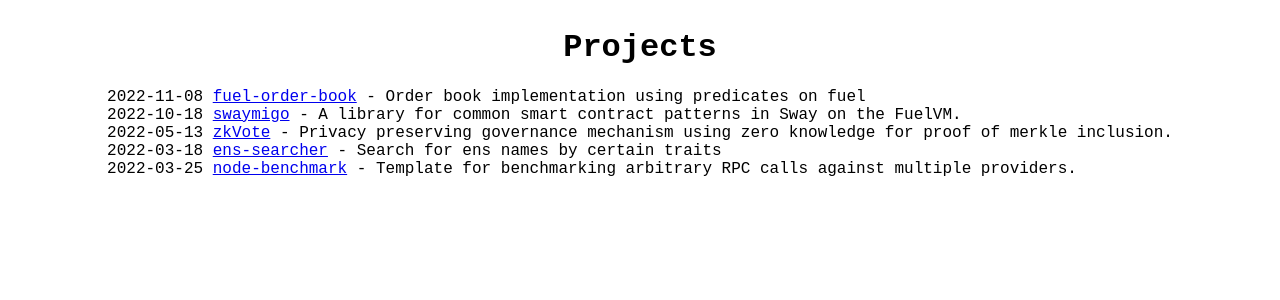
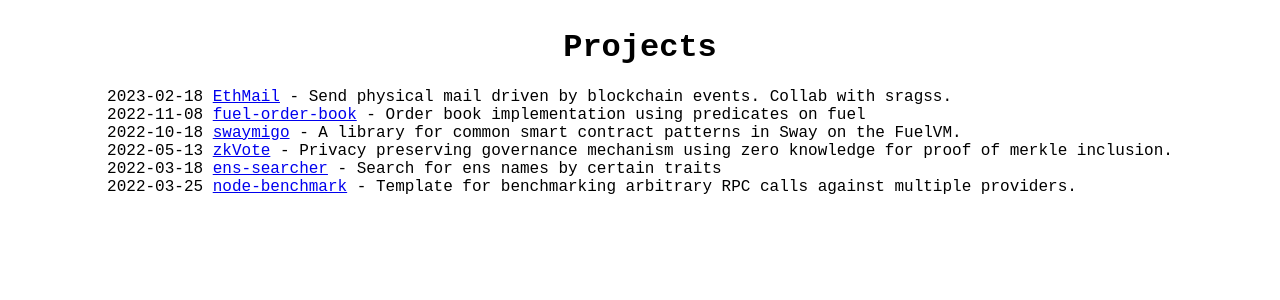
Before and after one commit to rsproule/personal-site, a React (Create React App) app: page /projects in a window 1280 px wide. Shown: the top 300 px of the page. Built offline with nearby package versions, Linux system fonts and the light colour scheme.

Commit message:
add ethmail to projects

```diff
--- a/src/App.tsx
+++ b/src/App.tsx
@@ -3,31 +3,18 @@
 import { Projects } from "./pages/Projects";
 import { Writing } from "./pages/Writing";
 import { Layout } from "./pages/Layout";
+import EthMail from "./pages/Projects/ethMail";
 
 function App() {
   return (
     <div style={{fontFamily: "monospace", fontSize: "1rem"}}>
     <BrowserRouter>
-      {/* <div>
-           <nav>
-             <ul>
-               <li>
-                 <Link to="/">Home</Link>
-               </li>
-               <li>
-                 <Link to="/about">About</Link>
-               </li>
-               <li>
-                 <Link to="/users">Users</Link>
-               </li>
-             </ul>
-           </nav>
-           </div> */}
       <Routes>
         <Route path="/" element={<Layout/>}>
           <Route index element={<Homepage />} />
           <Route path="writing" element={<Writing />} />
           <Route path="projects" element={<Projects />} />
+          <Route path="projects/ethmail" element={<EthMail/>} />
           <Route path="*" element={<>404 this don't exist, mang</>} />
         </Route>
       </Routes>
--- /dev/null
+++ b/src/pages/Projects/ethMail.tsx
@@ -0,0 +1,18 @@
+import React from "react";
+
+const EthMail = () => {
+  return (
+    <div>
+      Try EthMail or embed in your own frontend:
+      <iframe
+        id="ethmail-frame"
+        title="EthMail"
+        src="https://ethmail-431da.web.app/"
+        width="100%"
+        height="1000"
+        frameBorder="0"
+      ></iframe>
+    </div>
+  );
+};
+export default EthMail;
--- a/src/pages/Projects/index.tsx
+++ b/src/pages/Projects/index.tsx
@@ -12,6 +12,14 @@
             margin: 0,
           }}
         >
+          <li>
+            <Article
+              link="projects/ethmail"
+              title="EthMail"
+              description="Send physical mail driven by blockchain events. Collab with sragss. "
+              date="2023-02-18"
+            />
+          </li>
           <li>
             <Article
               link="https://github.com/BlockchainCap/fuel-order-book"
```
Also changed, not shown: public/index.html (+4 -4 lines).
